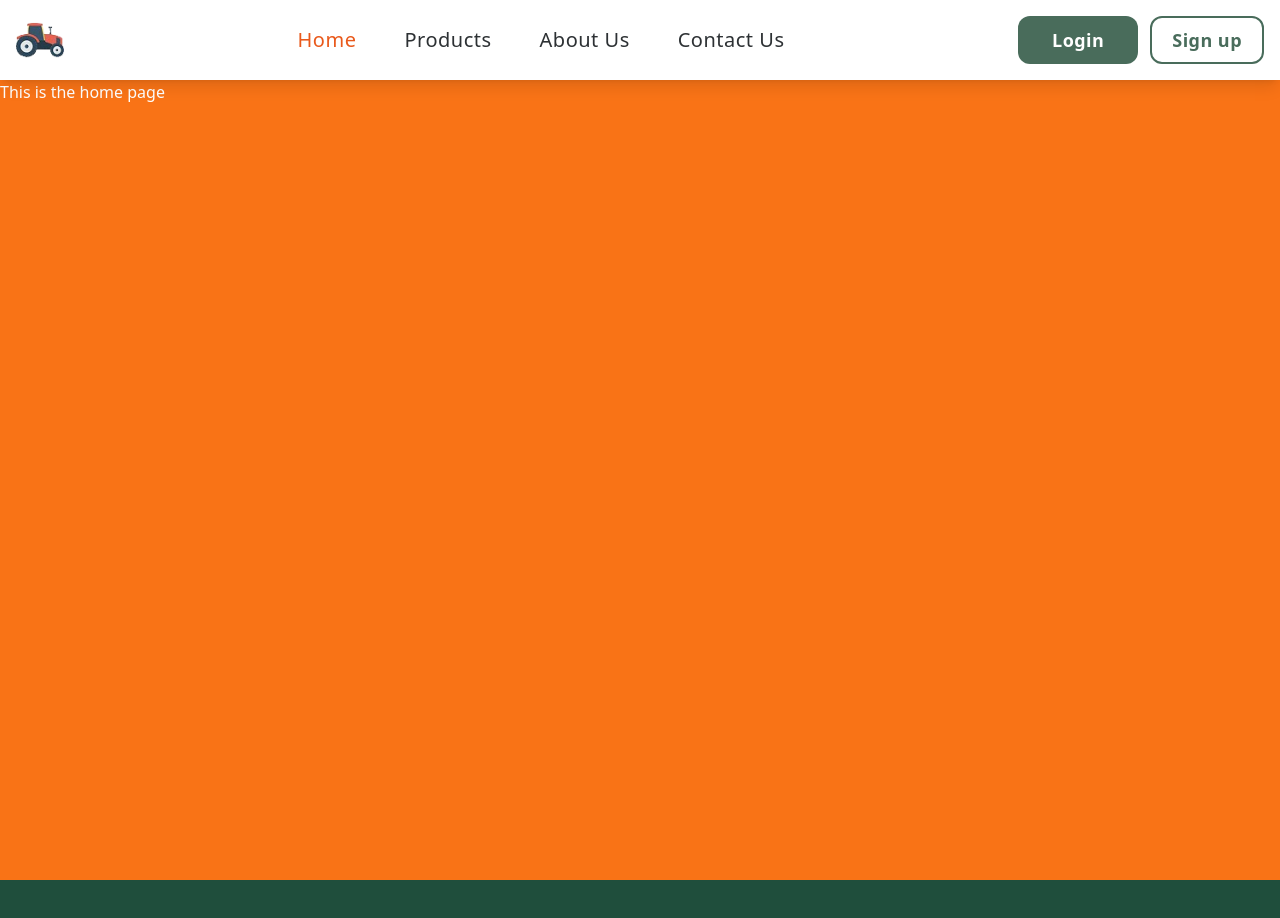
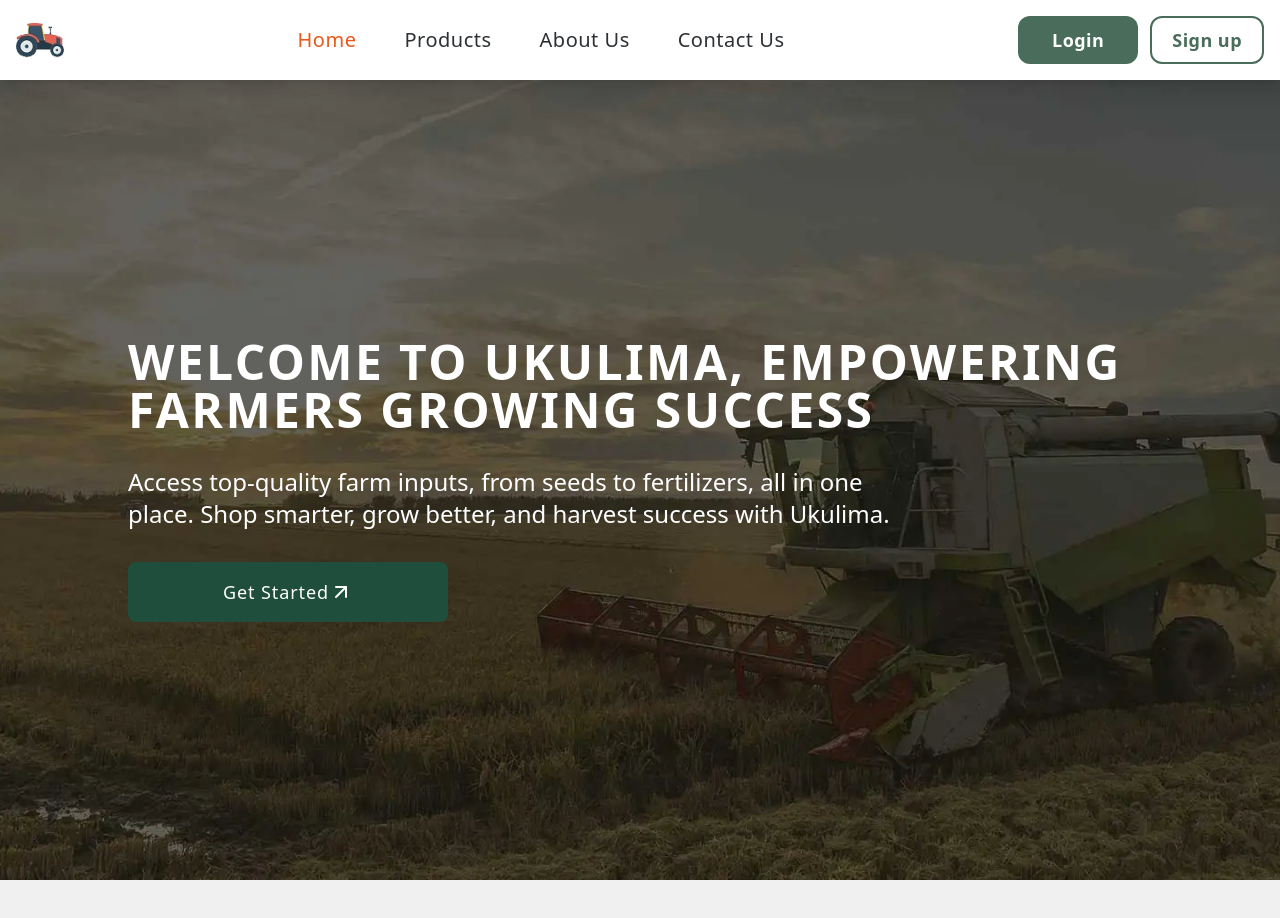
Before and after one commit to Ephy-kimotho/ukulima, a React (Vite) app: page / in a window 1280 px wide. Shown: the top 918 px of the page. Built offline with nearby package versions, Linux system fonts and the light colour scheme.

Commit message:
feat: created home components and bult home page

```diff
--- /dev/null
+++ b/src/components/home/CTA.jsx
@@ -0,0 +1,29 @@
+import { Link } from "react-router-dom";
+
+function CTA() {
+  return (
+    <article className="bg-[url(/images/field3.png)] bg-cover bg-right md:bg-center shadow-overlay h-[450px] flex gap-6 flex-col justify-center py-6 pl-6">
+      <div className="w-11/12 space-y-8 mx-auto">
+        <p className="font-montserrat text-white font-bold text-3xl md:text-3xl max-w-4xl lg:text-[39px] lg:leading-relaxed">
+          Sustainable Farming Meets Technology Building a Greener Future
+        </p>
+        <div className="font-nunito flex gap-5 items-center ">
+          <Link
+            to="/about"
+            className="bg-moldGreen border-2 border-moldGreen hover:scale-105 rounded-lg shadow-md text-white py-2 px-8"
+          >
+            Learn more
+          </Link>
+          <Link
+            to="/contact"
+            className="border-2 border-white hover:scale-105 rounded-lg text-white bg-transparent py-2 px-8"
+          >
+            Contact us
+          </Link>
+        </div>
+      </div>
+    </article>
+  );
+}
+
+export default CTA;
--- /dev/null
+++ b/src/components/home/FeaturedProducts.jsx
@@ -0,0 +1,40 @@
+import CategoryCard from "../common/CategoryCard";
+import seeds from "/images/seeds.png";
+import farmTools from "/images/farmTools.png";
+import pesticide from "/images/pesticides.png";
+
+const categories = [
+  {
+    categoryImage: seeds,
+    categoryName: "Farm seeds",
+  },
+  {
+    categoryImage: farmTools,
+    categoryName: "Farm tools",
+  },
+  {
+    categoryImage: pesticide,
+    categoryName: "Pesticides",
+  },
+];
+
+function FeaturedProducts() {
+  return (
+    <section className="py-10 bg-[#F0F0F0]">
+      <div className="text-center  w-full">
+        <h3 className="font-quciksand text-mint font-bold text-[32px] md:text-4xl">
+          Our Featured products
+        </h3>
+        <div className="w-[220px] md:w-[280x] mt-1  h-1 mx-auto  rounded bg-mint"></div>
+      </div>
+
+      <div className="mt-8 w-[90%] mx-auto grid gap-10 md:grid-cols-2 lg:grid-cols-3">
+        {categories.map((category, idx) => (
+          <CategoryCard key={idx} {...category} />
+        ))}
+      </div>
+    </section>
+  );
+}
+
+export default FeaturedProducts;
--- a/src/components/home/HomePage.jsx
+++ b/src/components/home/HomePage.jsx
@@ -1,8 +1,16 @@
+import Landing from "./Landing";
+import FeaturedProducts from "./FeaturedProducts";
+import Testimonials from "./Testimonials";
+import CTA from "./CTA";
+
 function HomePage() {
   return (
-    <div>
-      <p>This is the home page</p>
-    </div>
+    <section>
+      <Landing />
+      <FeaturedProducts />
+      <Testimonials />
+      <CTA />
+    </section>
   );
 }
 
--- /dev/null
+++ b/src/components/home/Landing.jsx
@@ -0,0 +1,29 @@
+import { ArrowUpRight } from "lucide-react";
+import { Link } from "react-router-dom";
+
+function Landing() {
+  return (
+    <section
+      className={` text-white min-h-screen bg-[url(/images/tractor.png)] md:bg-[url(/images/home.png)] bg-no-repeat bg-cover bg-center md:bg-(position:--bg-postion) lg:bg-center shadow-overlay md:shadow-none flex justify-center items-center  `}
+    >
+      <div className="pl-10 lg:pl-0 text-balance  max-w-5xl ">
+        <h2 className="font-bold text-pretty  text-2xl leading-12 md:text-3xl lg:text-5xl  tracking-wider">
+          WELCOME TO UKULIMA, EMPOWERING FARMERS GROWING SUCCESS
+        </h2>
+        <p className="my-8  text-lg md:text-2xl font-normal">
+          Access top-quality farm inputs, from seeds to fertilizers, all in one
+          place. Shop smarter, grow better, and harvest success with Ukulima.
+        </p>
+        <Link
+          to="/signup"
+          className="flex justify-center items-center bg-moldGreen w-2/3 max-w-80 py-4 text-lg rounded-lg tracking-wider  hover:bg-emerald"
+        >
+          <span>Get Started</span>
+          <ArrowUpRight size={24} color="#ffffff" />
+        </Link>
+      </div>
+    </section>
+  );
+}
+
+export default Landing;
--- /dev/null
+++ b/src/components/home/Testimonials.jsx
@@ -0,0 +1,43 @@
+import TestimonialCard from "../common/TestimonialCard";
+import angelina from "/images/angelina.png";
+import aimee from "/images/aimee.png";
+import scott from "/images/scott.png";
+
+const testimonials = [
+  {
+    image: aimee,
+    name: "aimee",
+    message: "All I can say is that they are worth giving a shot.",
+  },
+  {
+    image: angelina,
+    name: "angelina",
+    message: "Ukulima has really help me increase sales.",
+  },
+  {
+    image: scott,
+    name: "Scott",
+    message: "One of the best  sites ever.",
+  },
+];
+
+function Testimonials() {
+  return (
+    <section className="py-10 px-5 bg-moldGreen text-white">
+      <div className="font-quciksand w-[95%] mx-auto text-center">
+        <h3 className="font-bold text-4xl">Testimonials</h3>
+        <p className="lg:text-lg mt-3">
+          What our customers are saying about us
+        </p>
+      </div>
+
+      <div className="mt-8 w-[90%] mx-auto grid gap-10 md:grid-cols-2 lg:grid-cols-3">
+        {testimonials.map((testimonial, idx) => (
+          <TestimonialCard key={idx} {...testimonial} />
+        ))}
+      </div>
+    </section>
+  );
+}
+
+export default Testimonials;
```
